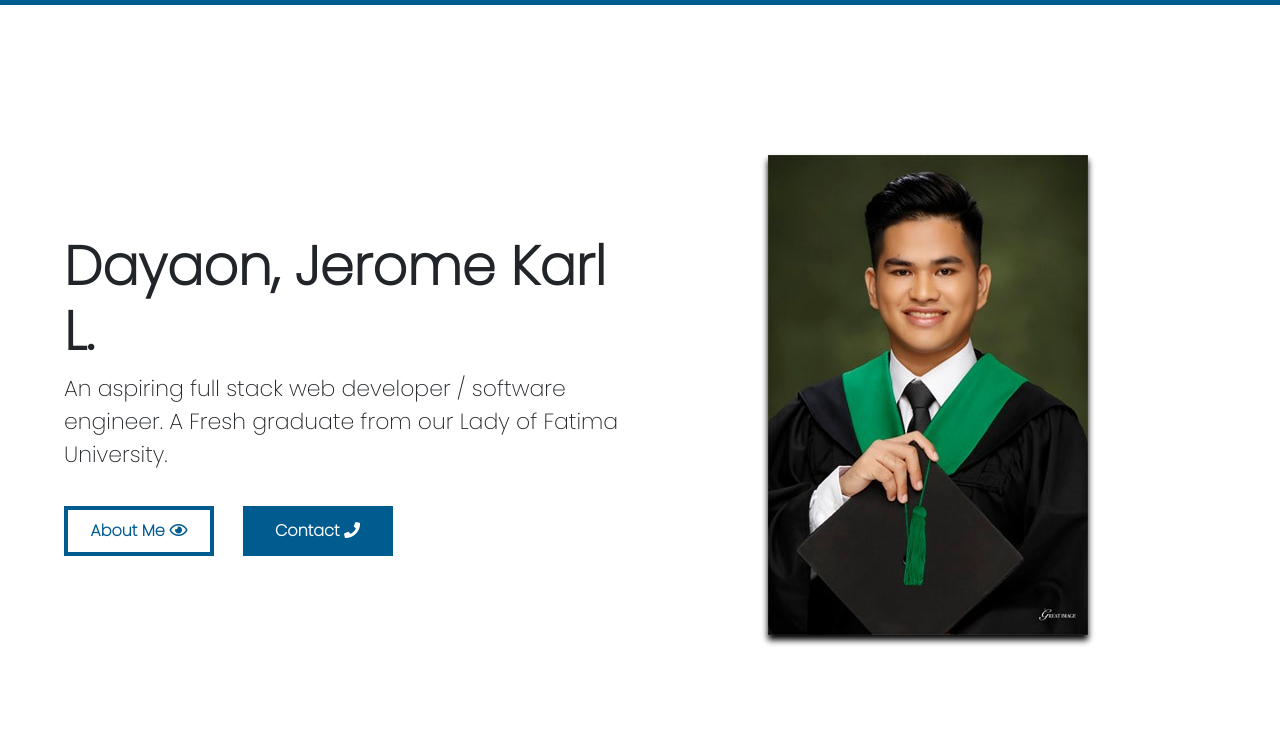
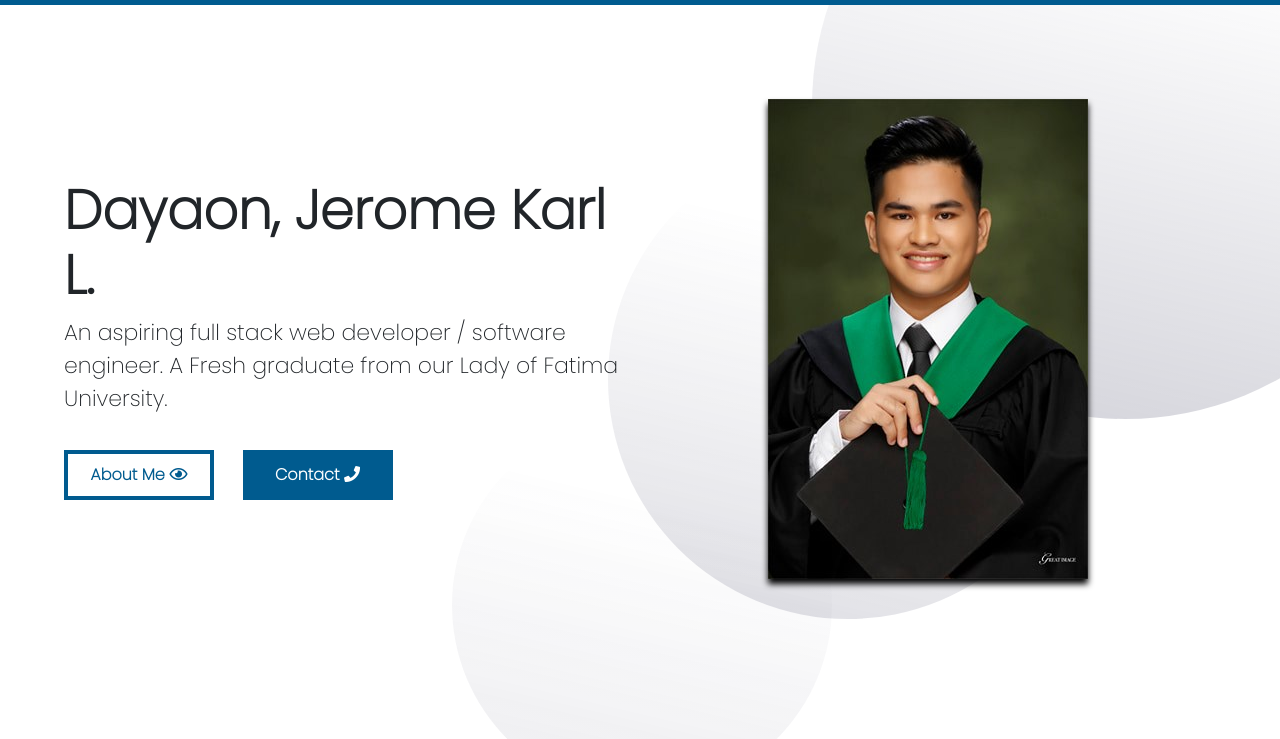
Before and after one commit to Dayaon15/dayaonjk.github.io, a plain HTML site: page index.html in a window 1280 px wide. Shown: the part 61-800 px from the top of the page. Drawn offline with Linux system fonts and the light colour scheme.

Commit message:
dotted background

```diff
--- a/css/style.css
+++ b/css/style.css
@@ -29,6 +29,9 @@ nav{
 	overflow-y: scroll;
 	height: 100vh;
 	scroll-behavior: smooth;
+}
+.home{
+	position: relative;
 }
 .presentation{
 	height: 100vh;
@@ -84,6 +87,29 @@ nav{
 	background: transparent;
 	color: #005b8f;
 	transition: 0.8s ease;
+}
+.big-eclipse{
+	position: absolute;
+	height: 60%;
+	top: 0;
+	right: 0;
+	opacity: 0.5;
+	z-index: -1;
+}
+.mid-eclipse{
+	position: absolute;
+	height: 60%;
+	top: 25%;
+	right: 15%;
+	opacity: 0.6;
+	z-index: -1;
+}
+.small-eclipse{
+	position: absolute;
+	bottom: 0;
+	right: 35%;
+	opacity: 0.7;
+	z-index: -1;
 }
 /* PRESENTATION STYLE SECTION */
 
@@ -332,6 +358,16 @@ nav{
 		width: 300px;
 		height: 325px;
 	}
+
+	.big-eclipse{
+		height: 40%;
+	}
+	.mid-eclipse{
+		height: 30%;
+	}
+	.small-eclipse{
+		height: 20%;
+	}
 }
 
 @media screen and (max-width: 376px){
--- a/index.html
+++ b/index.html
@@ -58,10 +58,10 @@
 
 
 	<div class="main">
-		<h1>Hello World</h1>
 
 		<!-- PRESENTATION SECTION -->
-		<div class="presentation d-flex align-items-center" id="home">
+		<div class="home" id="home">
+			<div class="presentation d-flex align-items-center" >
 				<div class="introduction">
 					<div class="intro-text">
 						<h4>Dayaon, Jerome Karl L.</h4>
@@ -77,6 +77,12 @@
 				<div class="cover d-flex justify-content-center align-items-center">
 					<img src="img/me.jpg">
 				</div>
+			</div>
+
+
+			<img src="img/big-eclipse.svg" class="big-eclipse">
+			<img src="img/mid-eclipse.svg" class="mid-eclipse">
+			<img src="img/small-eclipse.svg" class="small-eclipse">
 		</div>
 		<!-- PRESENTATION SECTION -->
 
```
Also changed, not shown: img/big-eclipse.svg (added), img/mid-eclipse.svg (added), img/small-eclipse.svg (added). Lines whose indentation alone changed are shown as unchanged.
